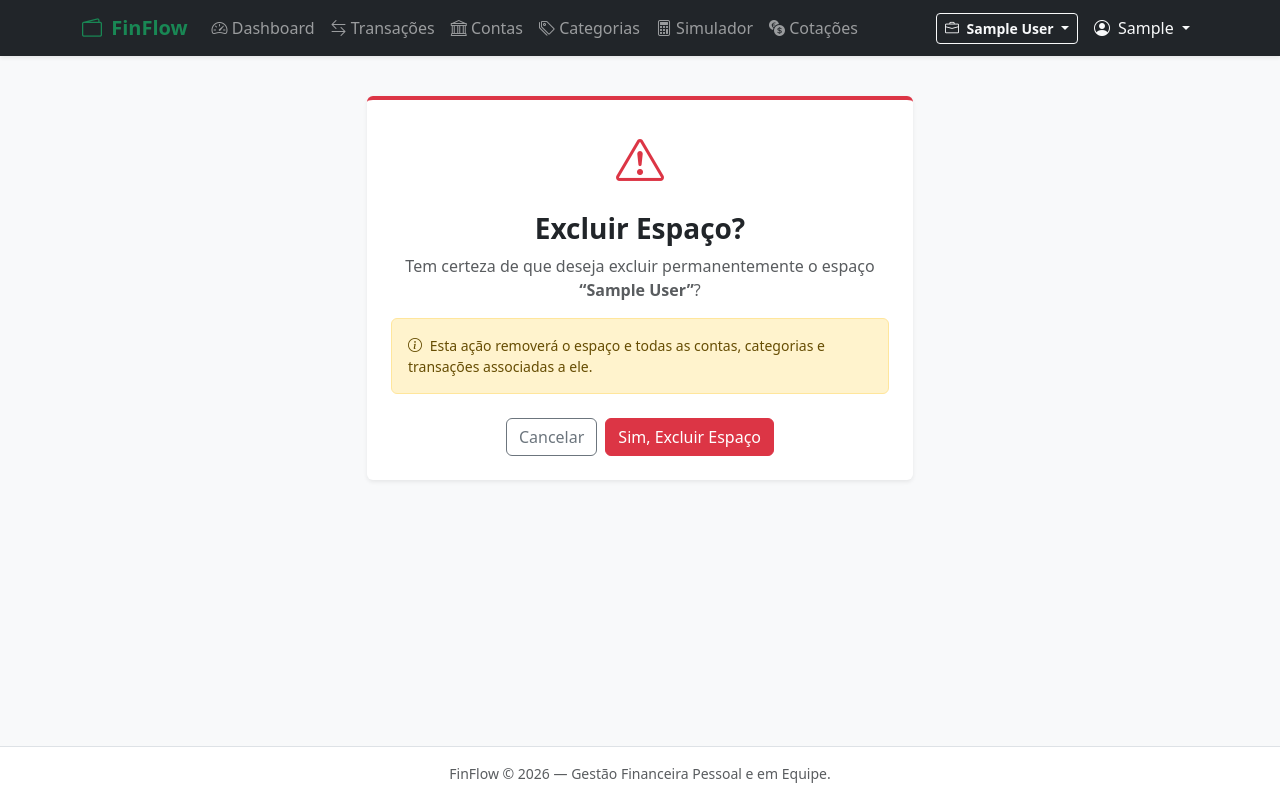
After one commit to gustavo-ferreirasantos/FinFlow, a Django app: page /usuarios/espacos/1/excluir/ in a window 1280 px wide. The commit adds this page. Run offline with Django 5.2, Linux system fonts and the light colour scheme; a user stored in the database is signed in; tables that the repository leaves empty hold one stand-in row (values such as "Sample post").

Commit message:
feat(users): permitir editar e excluir workspaces para o titular

```diff
--- /dev/null
+++ b/templates/users/workspace_confirm_delete.html
@@ -0,0 +1,32 @@
+{% extends "base.html" %}
+
+{% block title %}Excluir Espaço — FinFlow{% endblock %}
+
+{% block content %}
+<div class="row justify-content-center">
+  <div class="col-12 col-md-8 col-lg-6">
+    <div class="card shadow-sm border-0 border-top border-danger border-4">
+      <div class="card-body p-4 text-center">
+        <div class="text-danger mb-3">
+          <i class="bi bi-exclamation-triangle" style="font-size: 3rem;"></i>
+        </div>
+        <h3 class="fw-bold">Excluir Espaço?</h3>
+        <p class="text-muted">
+          Tem certeza de que deseja excluir permanentemente o espaço <strong>“{{ object.name }}”</strong>?
+        </p>
+        <div class="alert alert-warning text-start small">
+          <i class="bi bi-info-circle me-1"></i> Esta ação removerá o espaço e todas as contas, categorias e transações associadas a ele.
+        </div>
+
+        <form method="post">
+          {% csrf_token %}
+          <div class="d-flex justify-content-center gap-2 mt-4">
+            <a href="{% url 'users:workspace_detail' object.id %}" class="btn btn-outline-secondary">Cancelar</a>
+            <button type="submit" class="btn btn-danger">Sim, Excluir Espaço</button>
+          </div>
+        </form>
+      </div>
+    </div>
+  </div>
+</div>
+{% endblock %}
--- a/users/urls.py
+++ b/users/urls.py
@@ -11,6 +11,8 @@ urlpatterns = [
     path('espacos/', views.WorkspaceListView.as_view(), name='workspace_list'),
     path('espacos/novo/', views.WorkspaceCreateView.as_view(), name='workspace_create'),
     path('espacos/<int:pk>/', views.WorkspaceDetailView.as_view(), name='workspace_detail'),
+    path('espacos/<int:pk>/editar/', views.WorkspaceUpdateView.as_view(), name='workspace_update'),
+    path('espacos/<int:pk>/excluir/', views.WorkspaceDeleteView.as_view(), name='workspace_delete'),
     path('espacos/<int:pk>/selecionar/', views.WorkspaceSelectView.as_view(), name='workspace_select'),
     path('espacos/<int:pk>/convidar/', views.InviteMemberView.as_view(), name='invite_member'),
     path('convites/aceitar/<uuid:token>/', views.AcceptInvitationView.as_view(), name='accept_invitation'),
--- a/users/views.py
+++ b/users/views.py
@@ -5,7 +5,7 @@ from django.db import transaction
 from django.shortcuts import get_object_or_404, redirect
 from django.urls import reverse_lazy
 from django.views import View
-from django.views.generic import CreateView, DetailView, ListView, UpdateView
+from django.views.generic import CreateView, DeleteView, DetailView, ListView, UpdateView
 
 from .forms import InvitationForm, ProfileEditForm, UserRegisterForm, WorkspaceForm
 from .models import Invitation, Profile, Workspace, WorkspaceMember
@@ -189,3 +189,32 @@ class AcceptInvitationView(LoginRequiredMixin, View):
         request.session["active_workspace_id"] = str(invitation.workspace.id)
         messages.success(request, f"Convite aceito! Você entrou no espaço “{invitation.workspace.name}”.")
         return redirect("finances:transaction_list")
+
+
+class WorkspaceUpdateView(LoginRequiredMixin, SuccessMessageMixin, UpdateView):
+    model = Workspace
+    form_class = WorkspaceForm
+    template_name = "users/workspace_form.html"
+    success_url = reverse_lazy("users:workspace_list")
+    success_message = "Espaço atualizado com sucesso."
+
+    def get_queryset(self):
+        profile, _ = Profile.objects.get_or_create(user=self.request.user)
+        return Workspace.objects.filter(holder=profile)
+
+
+class WorkspaceDeleteView(LoginRequiredMixin, DeleteView):
+    model = Workspace
+    template_name = "users/workspace_confirm_delete.html"
+    success_url = reverse_lazy("users:workspace_list")
+
+    def get_queryset(self):
+        profile, _ = Profile.objects.get_or_create(user=self.request.user)
+        return Workspace.objects.filter(holder=profile)
+
+    def form_valid(self, form):
+        workspace = self.get_object()
+        if self.request.session.get("active_workspace_id") == str(workspace.id):
+            self.request.session.pop("active_workspace_id", None)
+        messages.success(self.request, f"Espaço “{workspace.name}” excluído com sucesso.")
+        return super().form_valid(form)
```
Also changed, not shown: templates/users/workspace_detail.html (+13 -3 lines).
